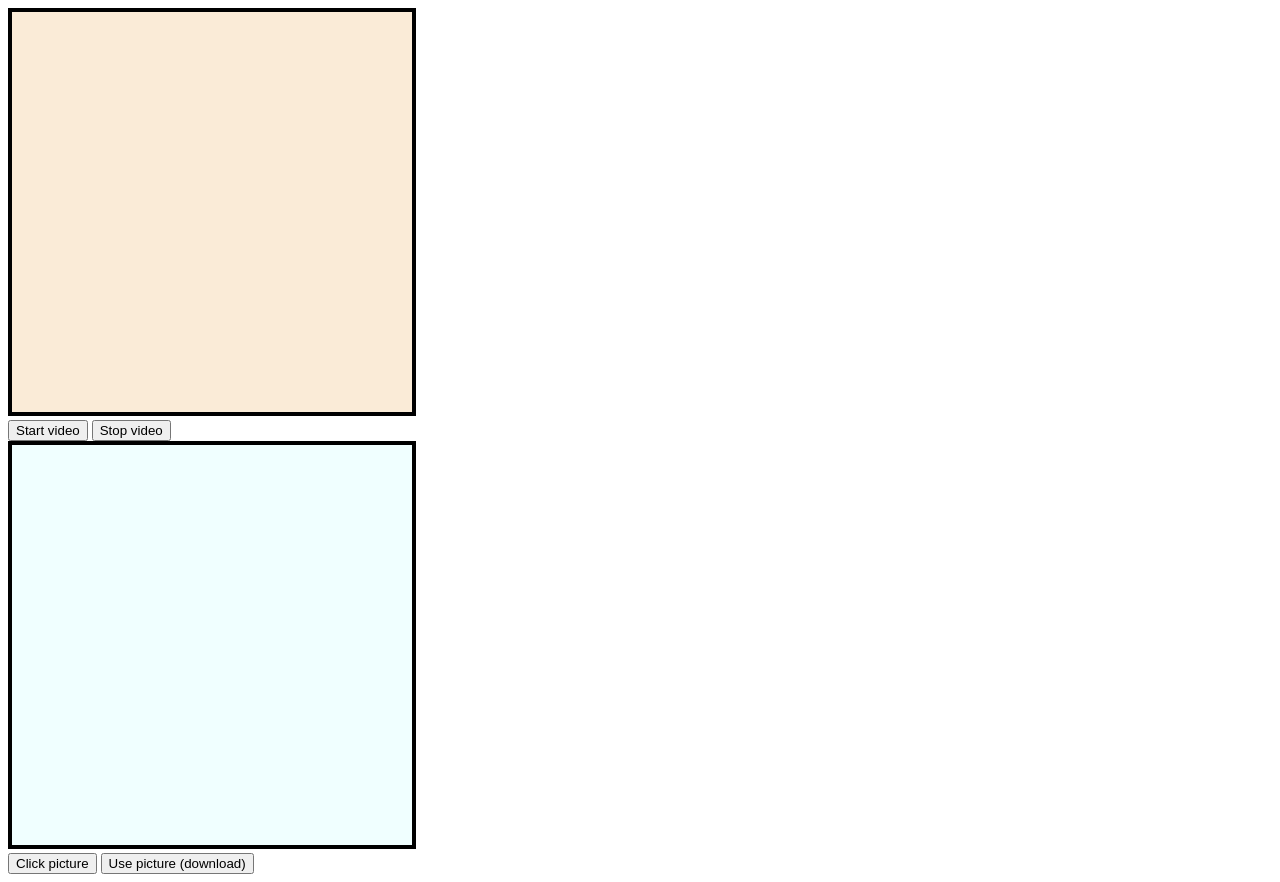
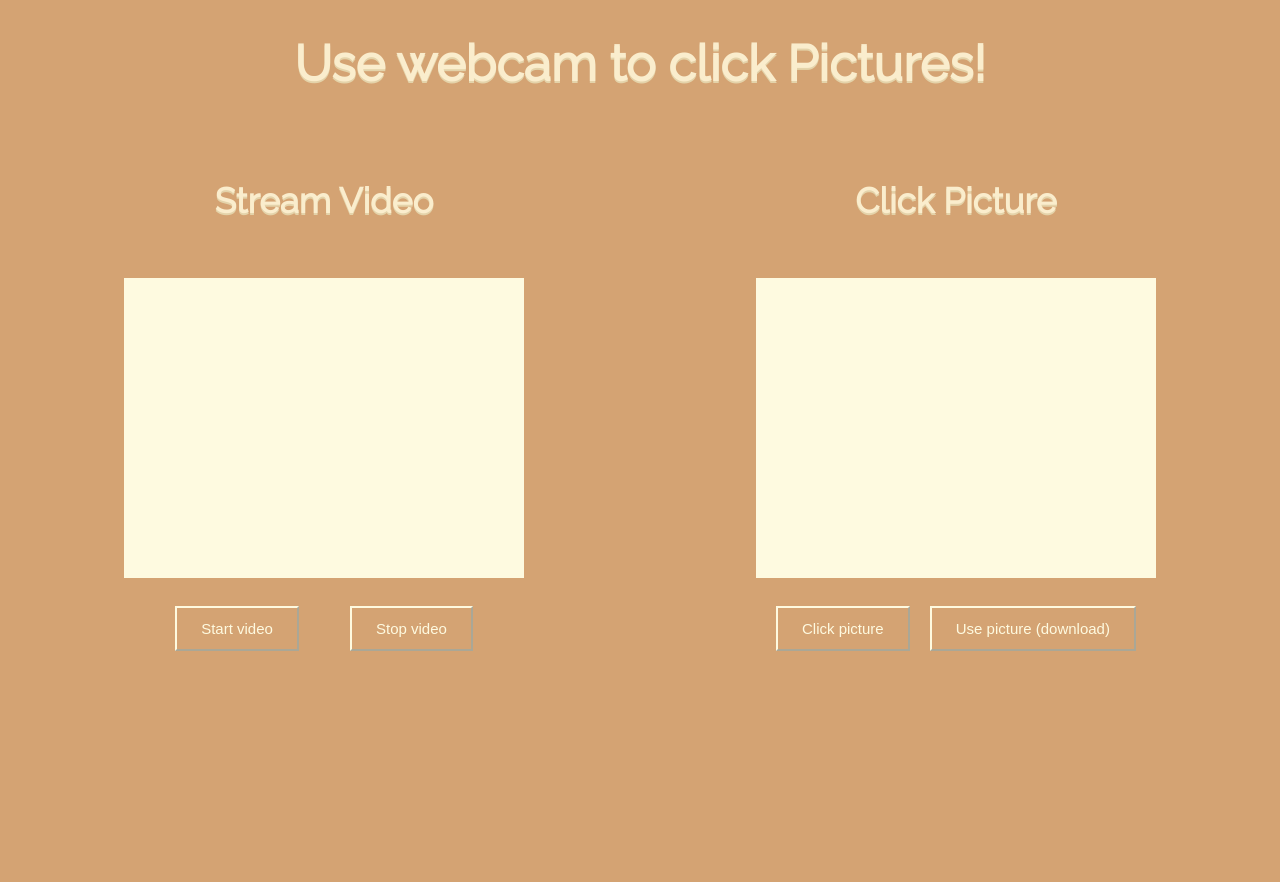
Before and after one commit to Sid-202/webcam_browser, a plain HTML site: page index.html in a window 1280 px wide. After the commit the page ends 800 px from the top, so only its background shows below. Drawn offline with Linux system fonts and the light colour scheme.

Commit message:
beautified

```diff
--- a/index.html
+++ b/index.html
@@ -6,31 +6,41 @@
     <meta http-equiv="X-UA-Compatible" content="IE=edge">
     <meta name="viewport" content="width=device-width, initial-scale=1.0">
     <title>Webcam in website</title>
+    <link href="https://fonts.googleapis.com/css2?family=Raleway:wght@100;400&display=swap" rel="stylesheet">
     <link rel="stylesheet" href="style.css">
     <script src="script.js"></script>
 </head>
 
 <body>
-    <div id="container">
+    <h1>Use webcam to click Pictures!</h1>
+    <main>
+        <section>
+            <div id="streamHead">
+                <h2>Stream Video </h2>
 
-        <div>
+            </div>
             <video autoplay="true" id="videoElement">
 
             </video>
 
-        </div>
-        <div>
-            <button onclick="startVideo()">Start video</button>
-            <button onclick="stopVideo()">Stop video</button>
 
-        </div>
-        <div>
+            <div id="vidBtnsCont">
+                <button onclick="startVideo()">Start video</button>
+                <button onclick="stopVideo()">Stop video</button>
+
+            </div>
+        </section>
+
+        <section>
+            <h2>Click Picture</h2>
             <canvas id="pic"></canvas>
-        </div>
-        <button onclick="clickPic()"> Click picture</button>
-        <button onclick="usePic()"> Use picture (download)</button>
+            <div id="picBtnsCont">
+                <button onclick="clickPic()"> Click picture</button>
+                <button onclick="usePic()"> Use picture (download)</button>
+            </div>
+        </section>
 
-    </div>
+    </main>
 
 </body>
 
--- a/style.css
+++ b/style.css
@@ -1,15 +1,87 @@
+body {
+    background-color: #d4a373;
+    font-family: Raleway, sans-serif;
+}
+
+h1,
+h2 {
+    text-align: center;
+    color: #faedcd;
+    text-shadow: 0px 2px #e4d3aa;
+
+}
+
+h1 {
+    font-size: 50px;
+}
+
+h2 {
+    font-size: 35px;
+}
+
+button {
+    background-color: transparent;
+    border-color: #fefae0;
+    color: #fefae0;
+    padding: 0.8em 1.6em;
+    font-size: 15px;
+    transition: all 0.25s;
+}
+
+button:hover {
+    transform: translateY(-0.3em);
+    box-shadow: 0px 5px 2px 1px #fefae0;
+
+}
+
+
 #videoElement {
+    height: 300px;
     width: 400px;
-    height: 400px;
-    background-color: antiquewhite;
-    border: 4px solid black;
+    background-color: #fefae0;
 
 }
 
 #pic {
+    height: 300px;
     width: 400px;
-    height: 400px;
-    background-color: azure;
-    border: 4px solid black;
+    background-color: #fefae0;
+}
+
+main {
+    height: 550px;
+    display: flex;
+    flex-direction: row;
+    align-items: center;
+    justify-content: center;
+}
+
+section {
+    flex: 1;
+    width: 400px;
+    height: 500px;
+    display: flex;
+    flex-direction: column;
+    align-items: center;
+    justify-content: space-between;
 
 }
+
+#vidBtnsCont,
+#picBtnsCont {
+    width: 400px;
+    display: flex;
+    flex-direction: row;
+    align-items: center;
+    justify-content: space-evenly;
+
+
+}
+
+#streamHead {
+
+    display: flex;
+    flex-direction: column;
+    align-items: center;
+    justify-content: start;
+}
```
